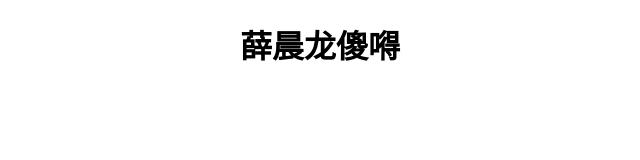
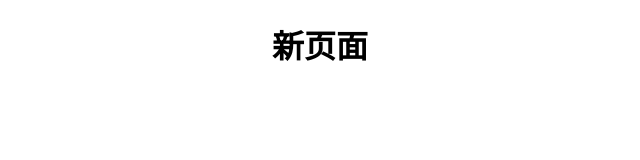
Before and after one commit to XiaoLe233/one, a plain HTML site: page index.html in a window 1280 px wide. Shown: the whole page, without its empty margins (320-960 px from the left). Drawn offline with Linux system fonts and the light colour scheme.

Commit message:
Add files via upload

```diff
--- a/index.html
+++ b/index.html
@@ -14,7 +14,7 @@
 </head>
 
 <body>
-    <h1>薛晨龙傻嘚</h1>
+    <h1>新页面</h1>
 
 </body>
 
```
